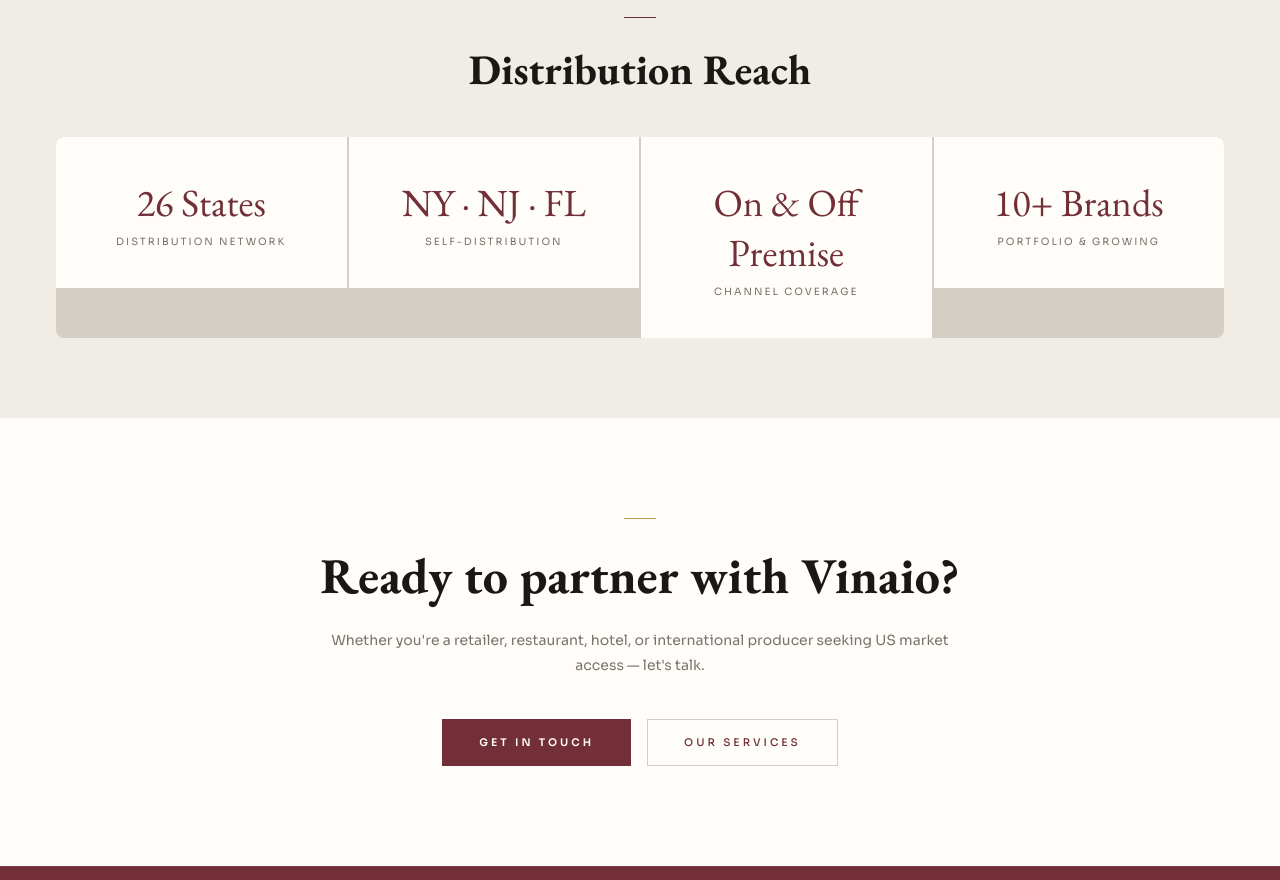
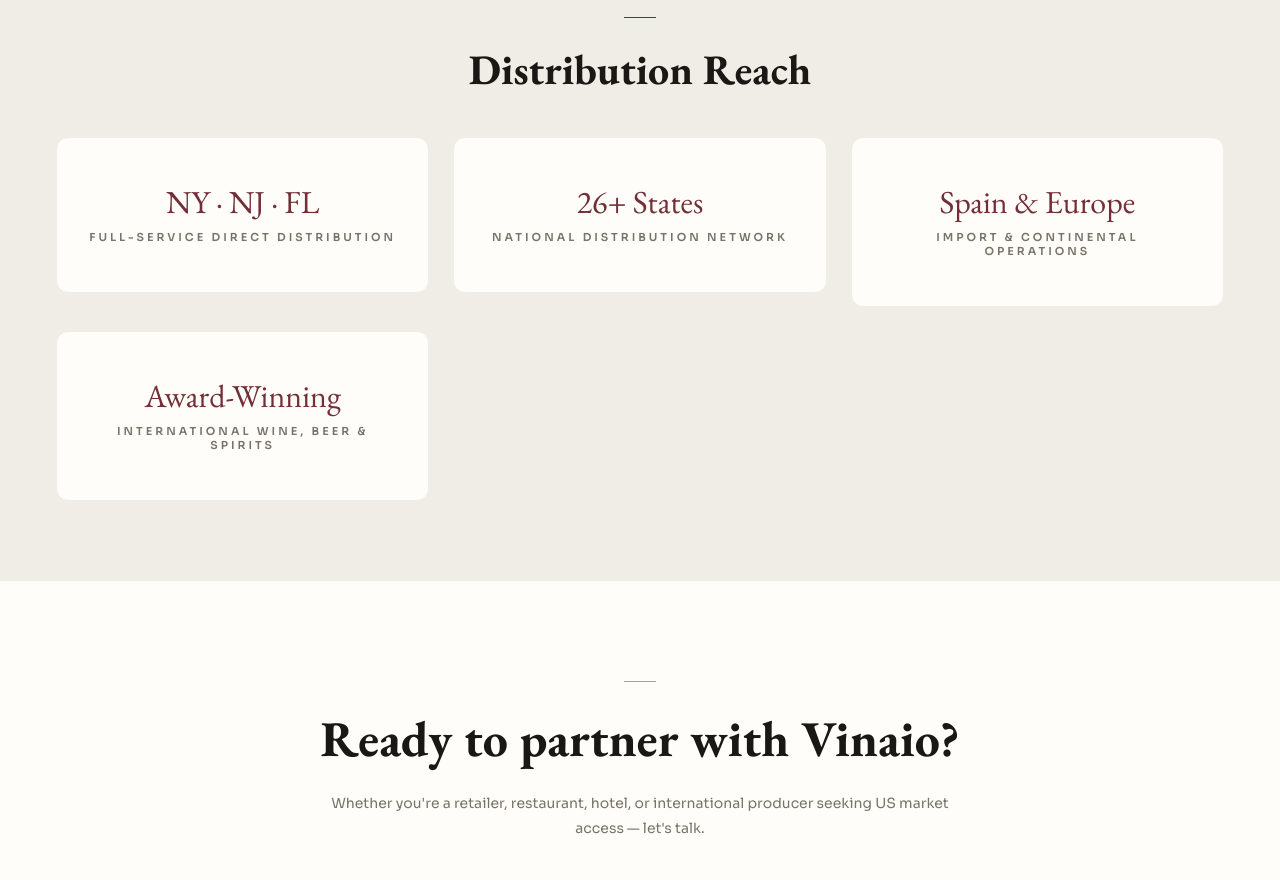
Before and after one commit to Hectorg0827/VinaioWebsite, a Next.js app: page / in a window 1280 px wide. Shown: the part 2140-3020 px from the top of the page. Built offline with nearby package versions, Linux system fonts and the light colour scheme; no server answers; the database is empty.

Commit message:
design: upgrade territory reach section with high-impact content and hover animations

```diff
--- a/src/app/page.js
+++ b/src/app/page.js
@@ -494,33 +494,49 @@
           <div
             style={{
               display: "grid",
-              gridTemplateColumns: "repeat(auto-fit, minmax(200px, 1fr))",
-              gap: "2px",
-              background: T.taupe,
-              borderRadius: "8px",
-              overflow: "hidden",
+              gridTemplateColumns: "repeat(auto-fit, minmax(280px, 1fr))",
+              gap: "24px",
+              marginTop: "40px",
             }}
           >
             {[
-              { label: "26 States", sub: "Distribution Network" },
-              { label: "NY · NJ · FL", sub: "Self-Distribution" },
-              { label: "On & Off Premise", sub: "Channel Coverage" },
-              { label: "10+ Brands", sub: "Portfolio & Growing" },
-            ].map((s) => (
-              <Reveal key={s.label}>
+              { label: "NY · NJ · FL", sub: "Full-Service Direct Distribution" },
+              { label: "26+ States", sub: "National Distribution Network" },
+              { label: "Spain & Europe", sub: "Import & Continental Operations" },
+              { label: "Award-Winning", sub: "International Wine, Beer & Spirits" },
+            ].map((s, i) => (
+              <Reveal key={s.label} delay={i * 0.1}>
                 <div
+                  className="territory-box"
                   style={{
-                    padding: "40px 28px",
+                    padding: "48px 32px",
                     background: T.paper,
                     textAlign: "center",
+                    border: `1px solid ${T.cream}`,
+                    borderRadius: "12px",
+                    transition: "all 0.5s cubic-bezier(0.165, 0.84, 0.44, 1)",
+                    cursor: "default",
+                    position: "relative",
+                    overflow: "hidden"
+                  }}
+                  onMouseEnter={(e) => {
+                    e.currentTarget.style.transform = "translateY(-10px)";
+                    e.currentTarget.style.borderColor = T.wine;
+                    e.currentTarget.style.boxShadow = `0 20px 40px ${T.wine}10`;
+                  }}
+                  onMouseLeave={(e) => {
+                    e.currentTarget.style.transform = "translateY(0)";
+                    e.currentTarget.style.borderColor = T.cream;
+                    e.currentTarget.style.boxShadow = "none";
                   }}
                 >
                   <p
                     style={{
                       fontFamily: ff.h,
-                      fontSize: "clamp(28px, 3vw, 40px)",
+                      fontSize: "clamp(24px, 2.5vw, 36px)",
                       color: T.wine,
-                      marginBottom: "8px",
+                      marginBottom: "12px",
+                      lineHeight: 1
                     }}
                   >
                     {s.label}
@@ -528,10 +544,11 @@
                   <p
                     style={{
                       fontFamily: ff.b,
-                      fontSize: "10px",
-                      letterSpacing: "2px",
+                      fontSize: "11px",
+                      letterSpacing: "3px",
                       textTransform: "uppercase",
                       color: T.muted,
+                      fontWeight: 600
                     }}
                   >
                     {s.sub}
```
